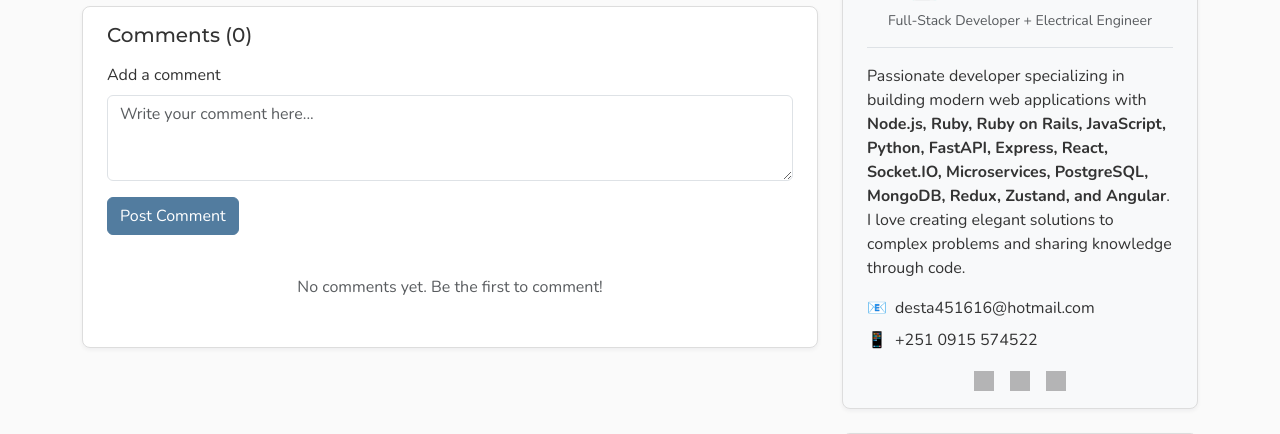
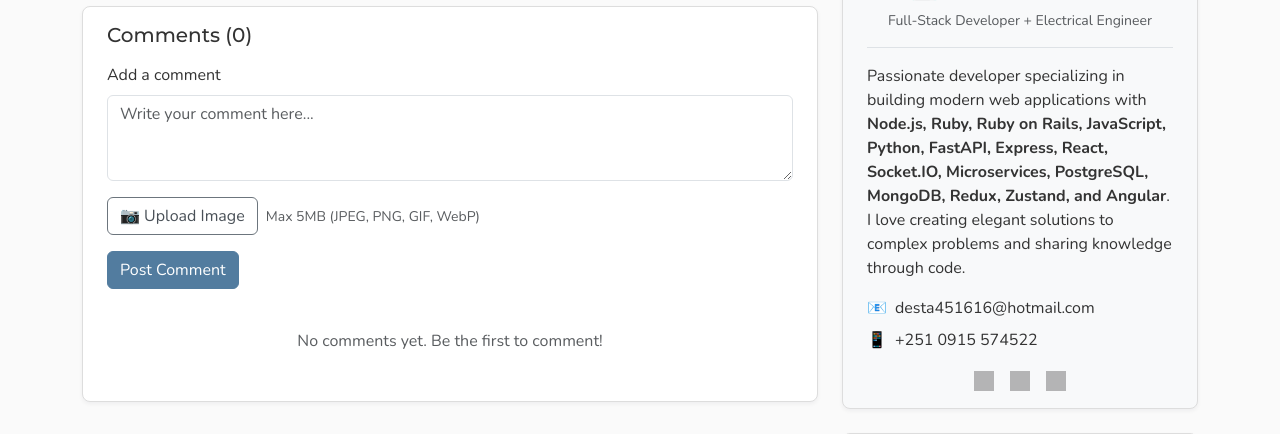
Before and after one commit to haftamudesta/blogapp_fastapi, a FastAPI app: template templates/post.html in a window 1280 px wide. Shown: the part 210-644 px from the top of the page. Run offline with FastAPI, Linux system fonts and the light colour scheme; the template is opened without the code that fills it, so the values that code supplies are empty; parts of the project's set-up code (start-up, migrations or seed data) failed here and were passed over; some libraries are stand-ins or nearby versions; grey boxes are pictures that could not be loaded.

Commit message:
Update post.html

```diff
--- a/templates/post.html
+++ b/templates/post.html
@@ -36,7 +36,7 @@
 <div class="content-section py-3 px-4 mb-4">
     <h3 class="h5 mb-3">Comments (<span class="comment-count-display">{{ post.comments|length }}</span>)</h3>
 
-    <!-- Add Comment Form -->
+    <!-- Add Comment Form with Image Upload -->
     <div class="mb-4">
         <form id="commentForm">
             <div class="mb-3">
@@ -44,6 +44,20 @@
                 <textarea class="form-control" id="commentContent" name="content" rows="3"
                     placeholder="Write your comment here..." required></textarea>
             </div>
+
+            <!-- Image Upload Section -->
+            <div class="mb-3">
+                <div class="d-flex gap-2 align-items-center flex-wrap">
+                    <button type="button" class="btn btn-outline-secondary" id="uploadCommentImageBtn">
+                        📷 Upload Image
+                    </button>
+                    <input type="file" id="commentImageInput" accept="image/jpeg,image/png,image/gif,image/webp"
+                        style="display: none;">
+                    <small class="text-muted">Max 5MB (JPEG, PNG, GIF, WebP)</small>
+                </div>
+                <div id="commentImagePreview" class="mt-2"></div>
+            </div>
+
             <button type="submit" class="btn btn-primary">Post Comment</button>
         </form>
     </div>
@@ -70,6 +84,12 @@
                             {% endif %}
                         </div>
                         <p class="mt-1 mb-0 comment-content">{{ comment.content }}</p>
+                        {% if comment.image_url %}
+                        <div class="mt-2">
+                            <img src="{{ comment.image_url }}" alt="Comment image" class="img-fluid rounded"
+                                style="max-height: 200px; max-width: 100%;">
+                        </div>
+                        {% endif %}
                     </div>
                 </div>
                 <div class="comment-actions ms-2" data-comment-id="{{ comment.id }}"
@@ -194,6 +214,9 @@
     const postId = {{ post.id }};
     const postUserId = {{ post.user_id }};
 
+    // Image upload state
+    let currentImageUrl = null;
+
     // Check post ownership for edit/delete buttons
     async function checkOwnership() {
         const user = await getCurrentUser();
@@ -246,6 +269,101 @@
         }
     }
 
+    // Image upload functionality
+    function setupImageUpload() {
+        const uploadBtn = document.getElementById('uploadCommentImageBtn');
+        const imageInput = document.getElementById('commentImageInput');
+        const imagePreview = document.getElementById('commentImagePreview');
+
+        if (!uploadBtn) return;
+
+        uploadBtn.addEventListener('click', () => {
+            imageInput.click();
+        });
+
+        imageInput.addEventListener('change', async (event) => {
+            const file = event.target.files[0];
+            if (!file) return;
+
+            // Validate file type
+            if (!file.type.startsWith('image/')) {
+                alert('Please select an image file.');
+                return;
+            }
+
+            // Validate file size (max 5MB)
+            if (file.size > 5 * 1024 * 1024) {
+                alert('File too large. Maximum size is 5MB.');
+                return;
+            }
+
+            const token = getToken();
+            if (!token) {
+                window.location.href = '/login';
+                return;
+            }
+
+            // Show loading state
+            uploadBtn.disabled = true;
+            uploadBtn.textContent = 'Uploading...';
+
+            const formData = new FormData();
+            formData.append('file', file);
+
+            try {
+                const response = await fetch('/api/uploads/comment-image', {
+                    method: 'POST',
+                    headers: {
+                        'Authorization': `Bearer ${token}`,
+                    },
+                    body: formData,
+                });
+
+                if (response.status === 401) {
+                    window.location.href = '/login';
+                    return;
+                }
+
+                if (response.ok) {
+                    const data = await response.json();
+                    currentImageUrl = data.url;
+
+                    // Show preview
+                    imagePreview.innerHTML = `
+                        <div class="position-relative d-inline-block">
+                            <img src="${currentImageUrl}" alt="Preview" class="img-thumbnail" style="max-height: 100px; max-width: 100px;">
+                            <button type="button" class="btn btn-sm btn-danger position-absolute top-0 end-0 rounded-circle" id="removeImageBtn" style="width: 24px; height: 24px; padding: 0; line-height: 1;">×</button>
+                        </div>
+                    `;
+
+                    document.getElementById('removeImageBtn')?.addEventListener('click', () => {
+                        currentImageUrl = null;
+                        imagePreview.innerHTML = '';
+                        imageInput.value = '';
+                    });
+                } else {
+                    const error = await response.json();
+                    alert(error.detail || 'Upload failed');
+                }
+            } catch (error) {
+                console.error('Upload error:', error);
+                alert('Network error. Please try again.');
+            } finally {
+                uploadBtn.disabled = false;
+                uploadBtn.textContent = '📷 Upload Image';
+            }
+        });
+    }
+
+    // Clear image after comment submission
+    function clearImage() {
+        currentImageUrl = null;
+        const imagePreview = document.getElementById('commentImagePreview');
+        const imageInput = document.getElementById('commentImageInput');
+        if (imagePreview) imagePreview.innerHTML = '';
+        if (imageInput) imageInput.value = '';
+    }
+
     // Comment functionality
     let currentDeleteCommentId = null;
 
@@ -296,6 +414,7 @@
                                 ${comment.created_at !== comment.updated_at ? '<small class="text-body-secondary fst-italic">(edited)</small>' : ''}
                             </div>
                             <p class="mt-1 mb-0 comment-content">${escapeHtml(comment.content)}</p>
+                            ${comment.image_url ? `<div class="mt-2"><img src="${escapeHtml(comment.image_url)}" alt="Comment image" class="img-fluid rounded" style="max-height: 200px; max-width: 100%;"></div>` : ''}
                         </div>
                     </div>
                     <div class="comment-actions ms-2" data-comment-id="${comment.id}" data-comment-user-id="${comment.user_id}">
@@ -306,7 +425,6 @@
             </div>
         `).join('');
 
-        // Show edit/delete buttons for user's own comments
         showCommentActions();
     }
 
@@ -346,7 +464,7 @@
         });
     }
 
-    // Create comment
+    // Create comment with image
     const commentForm = document.getElementById('commentForm');
     if (commentForm) {
         commentForm.addEventListener('submit', async (event) => {
@@ -376,7 +494,10 @@
                         'Content-Type': 'application/json',
                         'Authorization': `Bearer ${token}`,
                     },
-                    body: JSON.stringify({ content }),
+                    body: JSON.stringify({
+                        content: content,
+                        image_url: currentImageUrl
+                    }),
                 });
 
                 if (response.status === 401) {
@@ -386,6 +507,7 @@
 
                 if (response.ok) {
                     document.getElementById('commentContent').value = '';
+                    clearImage(); // Clear the uploaded image
                     await loadComments();
                     document.getElementById('successMessage').textContent = 'Comment posted successfully!';
                     showModal('successModal');
@@ -653,6 +775,8 @@
         });
     }
 
+    // Initialize image upload
+    setupImageUpload();
     checkOwnership();
 </script>
 {% endblock scripts %}
```
